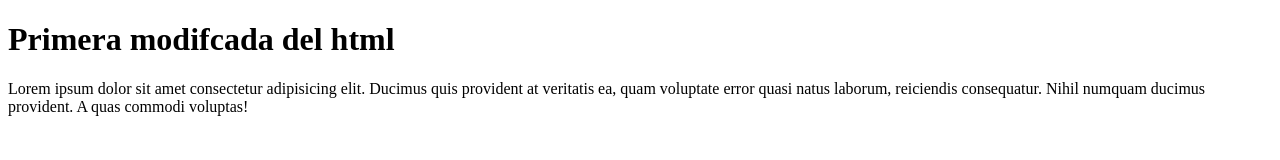
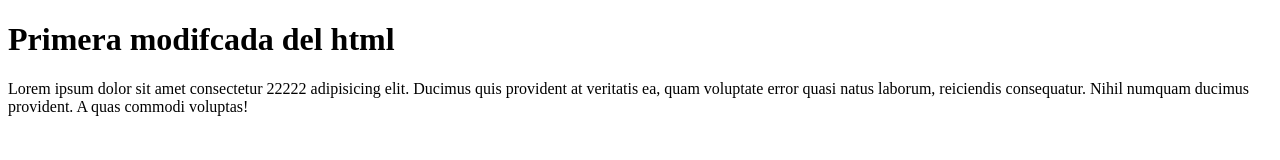
Before and after one commit to eduardocamposlizana/mi-proyecto, a plain HTML site: page index.html in a window 1280 px wide. Drawn offline with Linux system fonts and the light colour scheme.

Commit message:
modificado con puntos

```diff
--- a/index.html
+++ b/index.html
@@ -7,6 +7,6 @@
 </head>
 <body>
     <h1>Primera modifcada del html</h1>
-    <p>Lorem ipsum dolor sit amet consectetur adipisicing elit. Ducimus quis provident at veritatis ea, quam voluptate error quasi natus laborum, reiciendis consequatur. Nihil numquam ducimus provident. A quas commodi voluptas!</p>
+    <p>Lorem ipsum dolor sit amet consectetur 22222 adipisicing elit. Ducimus quis provident at veritatis ea, quam voluptate error quasi natus laborum, reiciendis consequatur. Nihil numquam ducimus provident. A quas commodi voluptas!</p>
 </body>
 </html>
```
